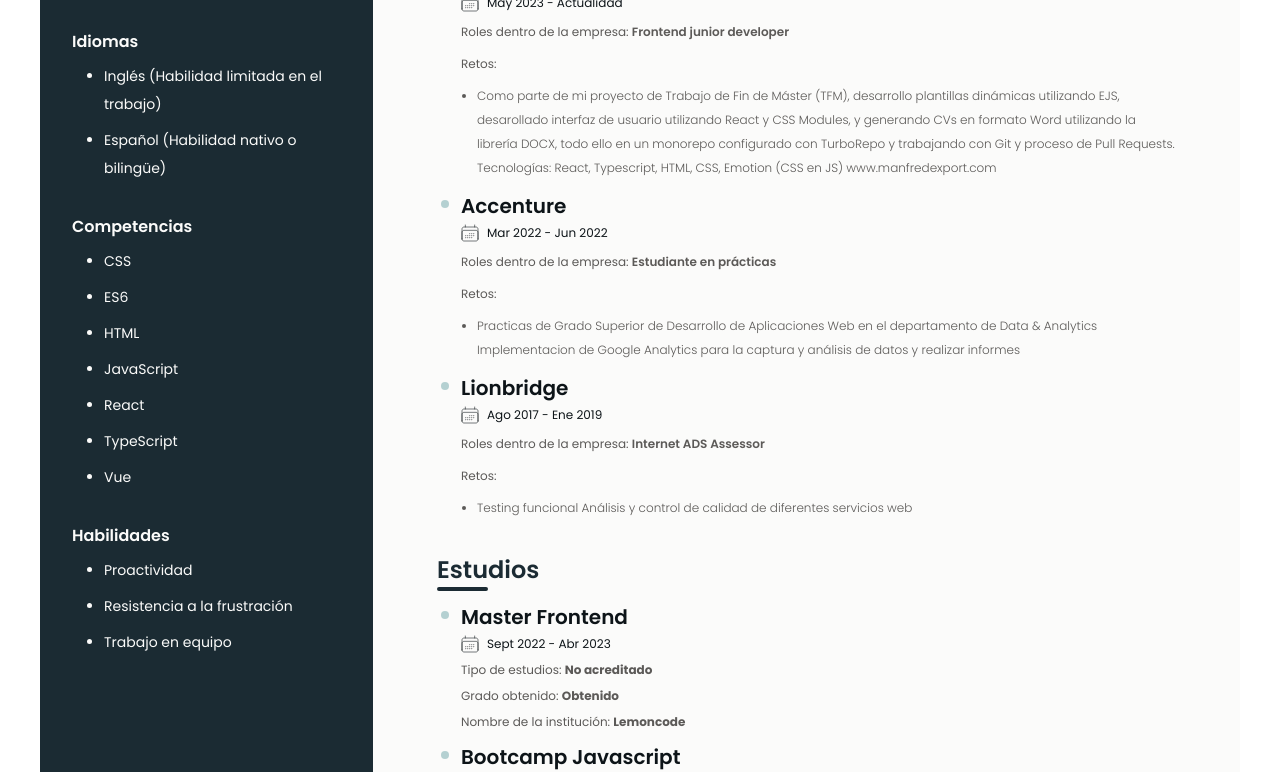
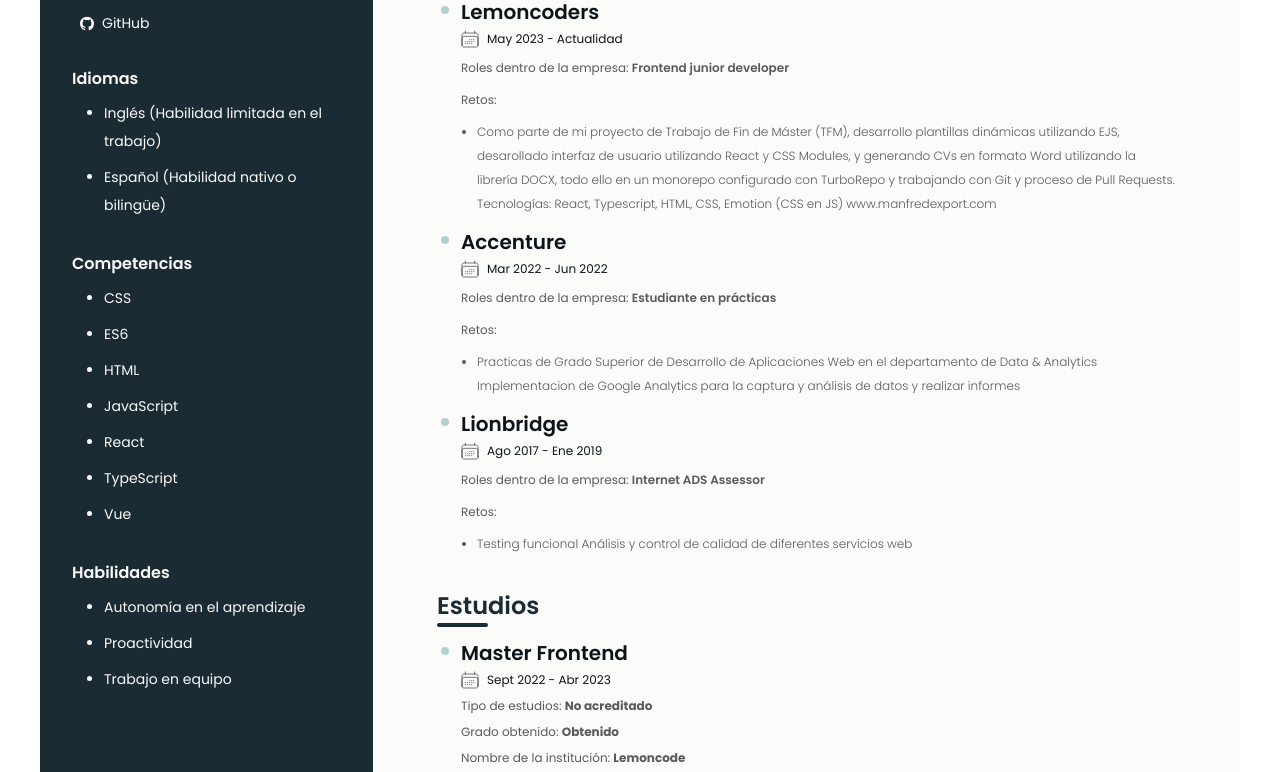
Before and after one commit to MTeresaMB/CV-MTeresaMilanesBarroso, a plain HTML site: page index.html in a window 1280 px wide. Shown: the part 276-1048 px from the top of the page. Drawn offline with Linux system fonts and the light colour scheme.

Commit message:
update about me

```diff
--- a/index.html
+++ b/index.html
@@ -329,6 +329,37 @@
 
 
 
+        <div class="aside__section__item">
+          <svg
+            xmlns="http://www.w3.org/2000/svg"
+            width="14"
+            height="15"
+            viewBox="0 0 14 15"
+            fill="none"
+          >
+            <g clip-path="url(#clip0_1324_773)">
+              <path
+                d="M7 0.672852C3.1325 0.672852 0 3.8071 0 7.67285C0 10.7663 2.0055 13.3895 4.78625 14.3141C5.13625 14.38 5.26458 14.1636 5.26458 13.9775C5.26458 13.8113 5.25875 13.3709 5.25583 12.7875C3.30867 13.2099 2.898 11.8484 2.898 11.8484C2.5795 11.0404 2.11925 10.8246 2.11925 10.8246C1.48517 10.3906 2.16825 10.3994 2.16825 10.3994C2.87117 10.4484 3.24042 11.1204 3.24042 11.1204C3.86458 12.1908 4.879 11.8816 5.27917 11.7025C5.34217 11.2499 5.52242 10.9413 5.7225 10.7663C4.16792 10.5913 2.534 9.98927 2.534 7.3071C2.534 6.54294 2.80525 5.91877 3.25442 5.42877C3.17567 5.25202 2.93942 4.54035 3.31567 3.5761C3.31567 3.5761 3.90192 3.38827 5.24067 4.2936C5.80067 4.13785 6.39567 4.06085 6.99067 4.05735C7.58567 4.06085 8.18067 4.13785 8.74067 4.2936C10.0707 3.38827 10.6569 3.5761 10.6569 3.5761C11.0332 4.54035 10.7969 5.25202 10.7269 5.42877C11.1732 5.91877 11.4444 6.54294 11.4444 7.3071C11.4444 9.99627 9.80817 10.5884 8.25067 10.7604C8.49567 10.9704 8.72317 11.3998 8.72317 12.0554C8.72317 12.9923 8.71442 13.7448 8.71442 13.9723C8.71442 14.156 8.83692 14.3748 9.19567 14.3048C11.9962 13.3866 14 10.7616 14 7.67285C14 3.8071 10.8657 0.672852 7 0.672852Z"
+                fill="#FBFBFA"
+              />
+            </g>
+            <defs>
+              <clipPath id="clip0_1324_773">
+                <rect
+                  width="14"
+                  height="14"
+                  fill="white"
+                  transform="translate(0 0.5)"
+                />
+              </clipPath>
+            </defs>
+          </svg>
+          <a href=https://github.com/MTeresaMB target="_blank">GitHub</a>
+        </div>
+
+
+
+
 
   </div>
 </div>
@@ -359,8 +390,8 @@
           <div class="aside__section">
       <h3>Habilidades</h3>
       <ul class="aside__section__list-items">
+          <li>Autonomía en el aprendizaje</li>
           <li>Proactividad</li>
-          <li>Resistencia a la frustración</li>
           <li>Trabajo en equipo</li>
       </ul>
     </div>
@@ -374,9 +405,7 @@
     <h2>Sobre mí</h2>
     <hr class="divider"/>
   </div>
-    <p class="main__section__item">Soy MªTeresa, desarrolladora de aplicaciones web enfocada en el Frontend y
-diseño UI-UX. Combino habilidades en diseño y comprensión de la experiencia
-de usuario para crear interfaces atractivas y funcionales.</p>
+    <p class="main__section__item">Soy una desarrolladora Front End con experiencia en diseño y programación. Mi formación en Bellas Artes, junto con un Ciclo Formativo Superior DAW, Bootcamp JavaScript + TypeScript y un Máster en Front End, me ha preparado para combinar creatividad y habilidades técnicas. Actualmente, contribuyo al proyecto ManfredExport utilizando tecnologías como React, TypeScript, HTML/CSS, EJS... para convertir JSON Schema en formatos MS Word, Markdown y HTML.</p>
   </section>
 
 
```
